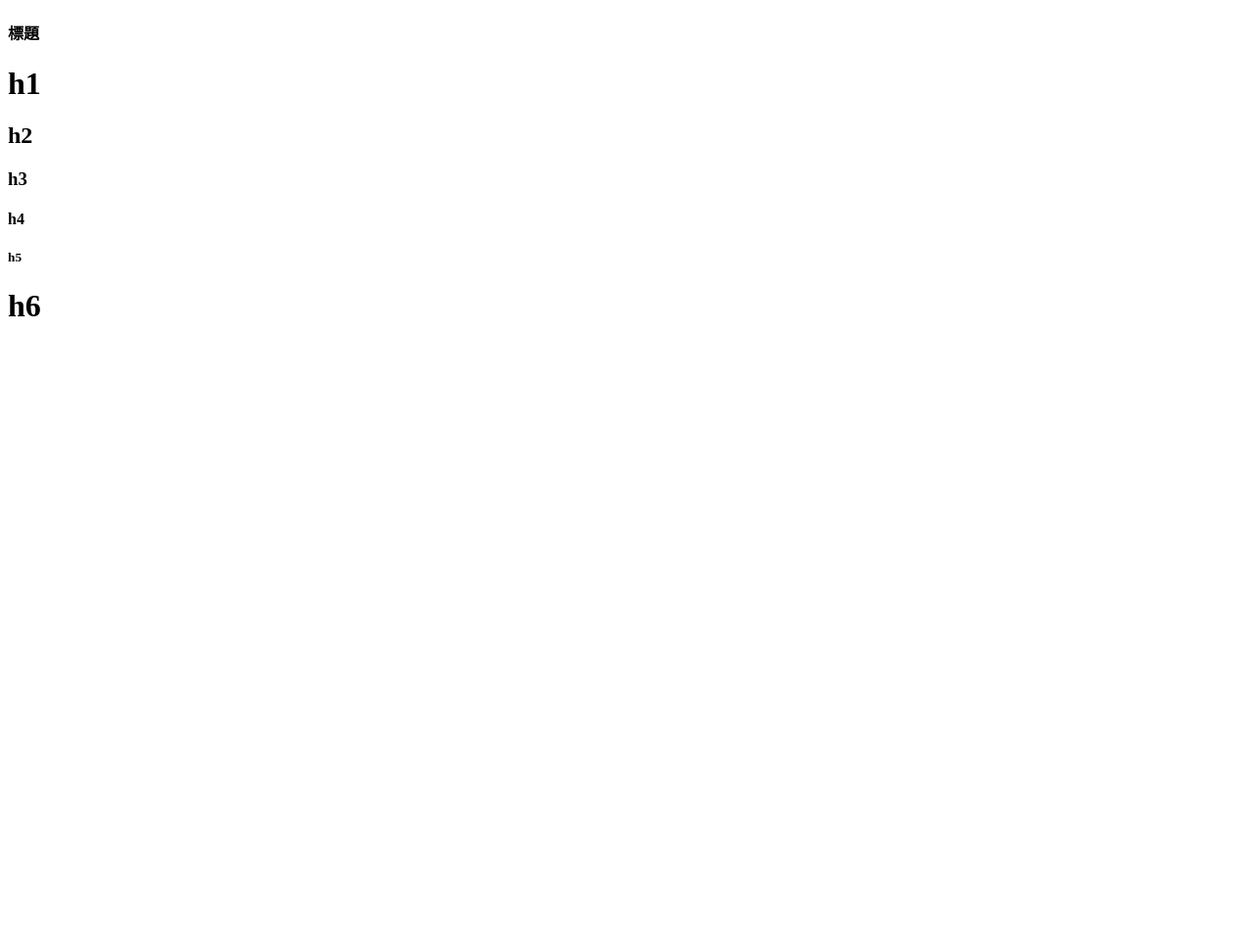
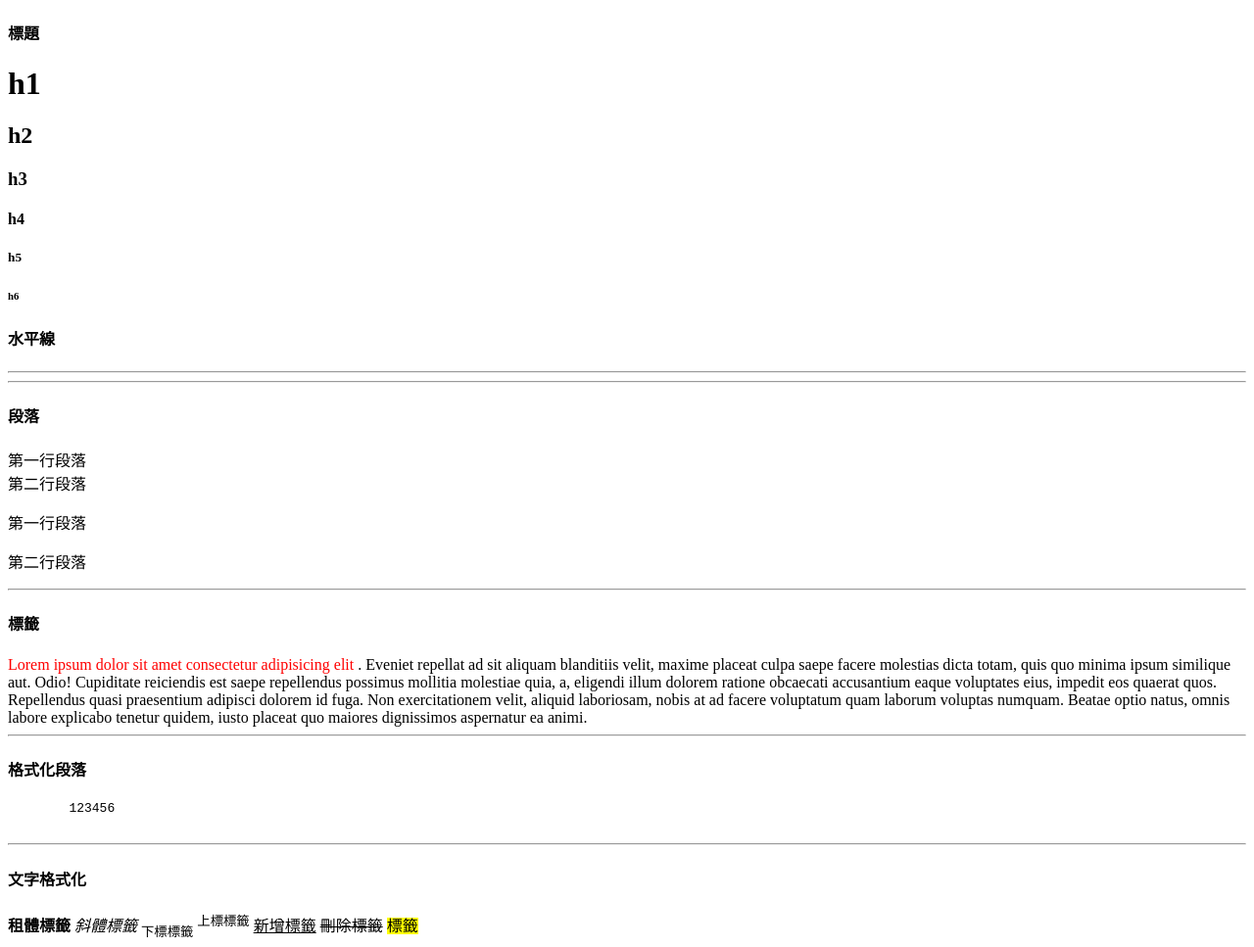
Before and after one commit to nn0628/3411107031, a plain HTML site: page one.html in a window 1280 px wide. Shown: the whole page at 98% size. Before the commit the page ends 800 px from the top, so only its background shows below. Drawn offline with Linux system fonts and the light colour scheme.

Commit message:
第三週

```diff
--- a/one.html
+++ b/one.html
@@ -13,6 +13,35 @@
     <h3>h3</h3>
     <h4>h4</h4>
     <h5>h5</h5>
-    <h1>h6</h1>
+    <h6>h6</h6>
+    <H4>水平線</H4>
+    <hr>
+    <hr>
+    <!-- 註解 -->
+    <h4>段落</h4>
+    第一行段落
+    <br>
+    第二行段落
+    <p>第一行段落</p>
+    <p>第二行段落</p>
+    <hr>
+    <h4>標籤</h4>
+    <span style="color:red"> Lorem ipsum dolor sit amet consectetur adipisicing elit </span> . Eveniet repellat ad sit aliquam blanditiis velit, maxime placeat culpa saepe facere molestias dicta totam, quis quo minima ipsum similique aut. Odio!
+    Cupiditate reiciendis est saepe repellendus possimus mollitia molestiae quia, a, eligendi illum dolorem ratione obcaecati accusantium eaque voluptates eius, impedit eos quaerat quos. Repellendus quasi praesentium adipisci dolorem id fuga.
+    Non exercitationem velit, aliquid laboriosam, nobis at ad facere voluptatum quam laborum voluptas numquam. Beatae optio natus, omnis labore explicabo tenetur quidem, iusto placeat quo maiores dignissimos aspernatur ea animi.
+    <hr>
+    <h4>格式化段落</h4>
+    <pre>
+        123456
+    </pre>
+    <hr>
+    <h4>文字格式化</h4>
+    <b>租體標籤</b>
+    <i>斜體標籤</i>
+    <sub>下標標籤</sub>
+    <sup>上標標籤</sup>
+    <ins>新增標籤</ins>
+    <del>刪除標籤</del>
+     <mark>標籤</mark>
 </body>
 </html>
```
